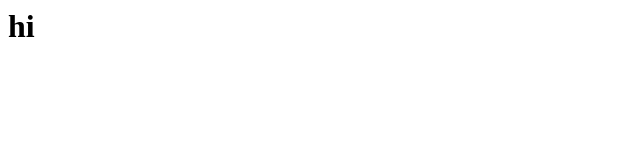
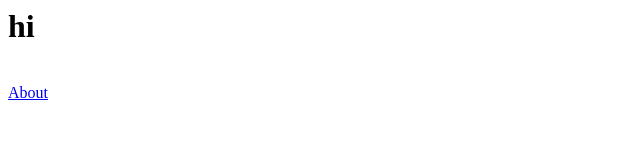
Before and after one commit to Rohit-Solanki-6105/test-repo, a plain HTML site: page index.html in a window 1280 px wide. Shown: the full height of the page, 0-640 px from the left. Drawn offline with Linux system fonts and the light colour scheme.

Commit message:
Update index.html

```diff
--- a/index.html
+++ b/index.html
@@ -1,6 +1,7 @@
 <html>
   <body>
-    <h1>hi</h1>
+    <h1>hi</h1><br>
+    <a href="about/">About</a>
   </body>
 
 </html>
```
